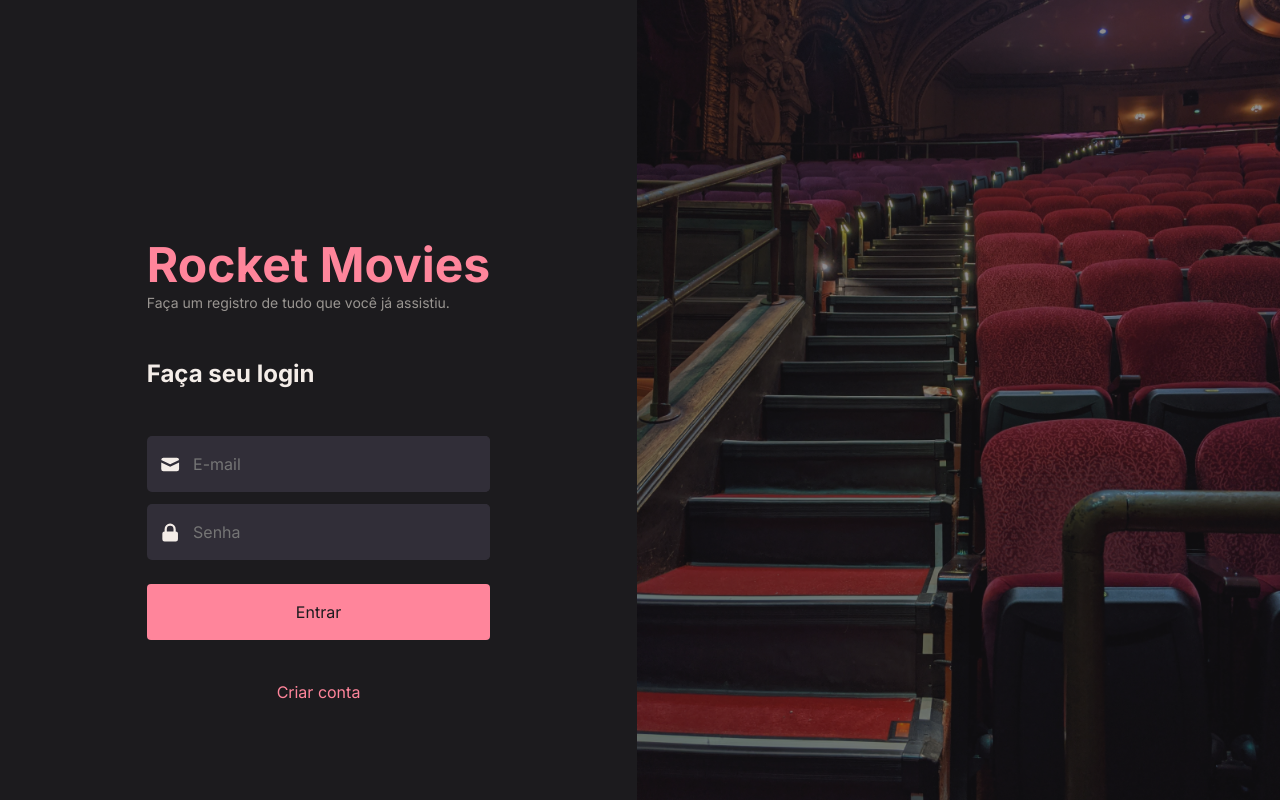
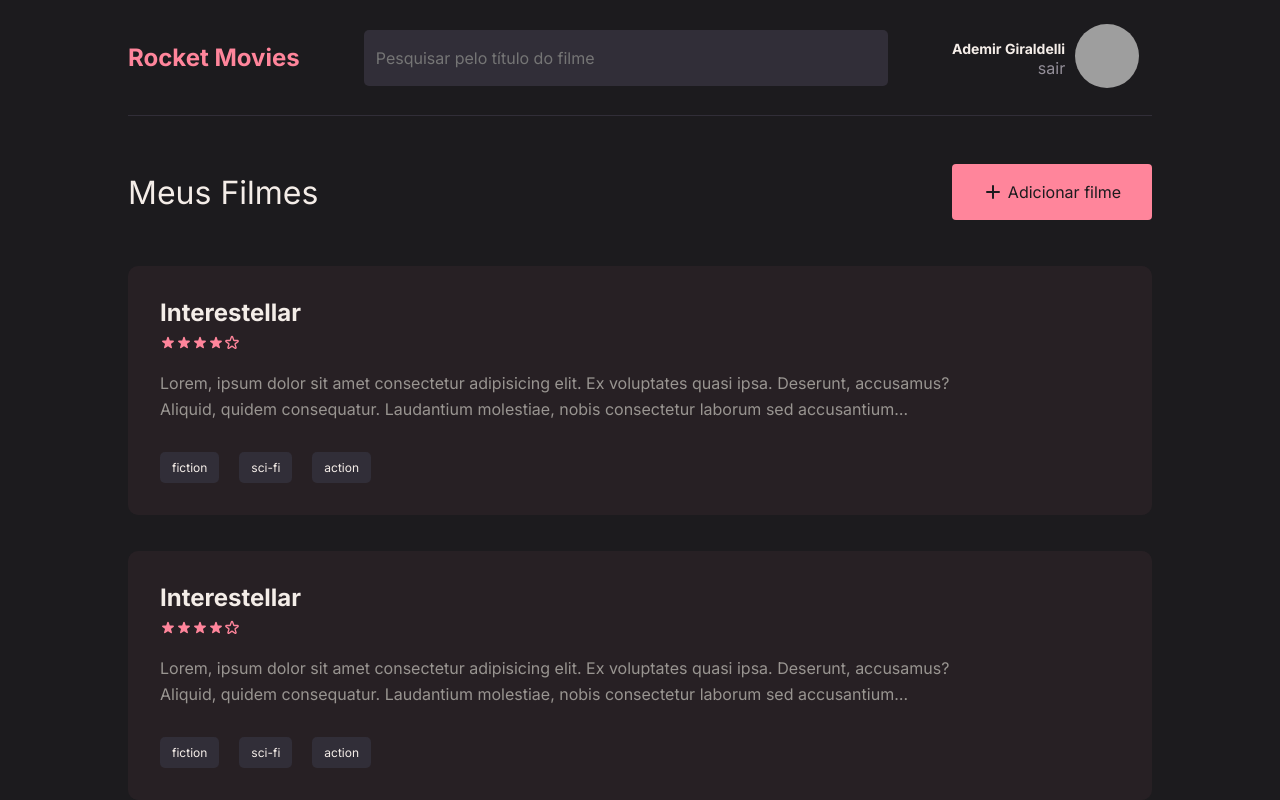
Before and after one commit to aeagiraldelli/rocketmovies, a React (Vite) app in the folder rocketmovies/: page / in a window 1280 px wide. Built offline with nearby package versions, Linux system fonts and the light colour scheme; grey boxes are pictures that could not be loaded.

Commit message:
Home page.

```diff
--- /dev/null
+++ b/rocketmovies/src/pages/Home/index.jsx
@@ -0,0 +1,74 @@
+import { HiPlus } from 'react-icons/hi';
+import { Header } from '../../components/Header';
+import { Button } from '../../components/Button';
+
+import { Container } from './style';
+import { MovieListItem } from '../../components/MovieListItem';
+
+export function Home() {
+  return (
+    <Container>
+      <div className="page-header">
+        <Header />
+      </div>
+      <header>
+        <h2>Meus Filmes</h2>
+        <div className="btn-add">
+          <Button icon={HiPlus} title="Adicionar filme" />
+        </div>
+      </header>
+      <main>
+        <section className="movie-list">
+          <MovieListItem
+            title="Interestellar"
+            rating={4}
+            tags={['fiction', 'sci-fi', 'action']}
+            description="Lorem, ipsum dolor sit amet consectetur adipisicing elit. Ex voluptates quasi ipsa. Deserunt, accusamus? Aliquid, quidem consequatur. Laudantium molestiae, nobis consectetur laborum sed accusantium exercitationem veritatis alias quae, blanditiis corrupti!"
+          />
+          <MovieListItem
+            title="Interestellar"
+            rating={4}
+            tags={['fiction', 'sci-fi', 'action']}
+            description="Lorem, ipsum dolor sit amet consectetur adipisicing elit. Ex voluptates quasi ipsa. Deserunt, accusamus? Aliquid, quidem consequatur. Laudantium molestiae, nobis consectetur laborum sed accusantium exercitationem veritatis alias quae, blanditiis corrupti!"
+          />
+          <MovieListItem
+            title="Interestellar"
+            rating={4}
+            tags={['fiction', 'sci-fi', 'action']}
+            description="Lorem, ipsum dolor sit amet consectetur adipisicing elit. Ex voluptates quasi ipsa. Deserunt, accusamus? Aliquid, quidem consequatur. Laudantium molestiae, nobis consectetur laborum sed accusantium exercitationem veritatis alias quae, blanditiis corrupti!"
+          />
+          <MovieListItem
+            title="Interestellar"
+            rating={4}
+            tags={['fiction', 'sci-fi', 'action']}
+            description="Lorem, ipsum dolor sit amet consectetur adipisicing elit. Ex voluptates quasi ipsa. Deserunt, accusamus? Aliquid, quidem consequatur. Laudantium molestiae, nobis consectetur laborum sed accusantium exercitationem veritatis alias quae, blanditiis corrupti!"
+          />
+          <MovieListItem
+            title="Interestellar"
+            rating={4}
+            tags={['fiction', 'sci-fi', 'action']}
+            description="Lorem, ipsum dolor sit amet consectetur adipisicing elit. Ex voluptates quasi ipsa. Deserunt, accusamus? Aliquid, quidem consequatur. Laudantium molestiae, nobis consectetur laborum sed accusantium exercitationem veritatis alias quae, blanditiis corrupti!"
+          />
+          <MovieListItem
+            title="Interestellar"
+            rating={4}
+            tags={['fiction', 'sci-fi', 'action']}
+            description="Lorem, ipsum dolor sit amet consectetur adipisicing elit. Ex voluptates quasi ipsa. Deserunt, accusamus? Aliquid, quidem consequatur. Laudantium molestiae, nobis consectetur laborum sed accusantium exercitationem veritatis alias quae, blanditiis corrupti!"
+          />
+          <MovieListItem
+            title="Interestellar"
+            rating={4}
+            tags={['fiction', 'sci-fi', 'action']}
+            description="Lorem, ipsum dolor sit amet consectetur adipisicing elit. Ex voluptates quasi ipsa. Deserunt, accusamus? Aliquid, quidem consequatur. Laudantium molestiae, nobis consectetur laborum sed accusantium exercitationem veritatis alias quae, blanditiis corrupti!"
+          />
+          <MovieListItem
+            title="Interestellar"
+            rating={4}
+            tags={['fiction', 'sci-fi', 'action']}
+            description="Lorem, ipsum dolor sit amet consectetur adipisicing elit. Ex voluptates quasi ipsa. Deserunt, accusamus? Aliquid, quidem consequatur. Laudantium molestiae, nobis consectetur laborum sed accusantium exercitationem veritatis alias quae, blanditiis corrupti!"
+          />
+        </section>
+      </main>
+    </Container>
+  );
+}
--- /dev/null
+++ b/rocketmovies/src/pages/Home/style.js
@@ -0,0 +1,41 @@
+import styled from 'styled-components';
+
+export const Container = styled.div`
+  height: 100vh;
+  width: 100%;
+
+  display: grid;
+  grid-template-columns: 128px auto 128px;
+  grid-template-rows: 116px auto;
+  grid-template-areas:
+    '. search .'
+    '. header .'
+    '. content .';
+
+  .page-header {
+    grid-area: search;
+  }
+
+  header {
+    grid-area: header;
+    display: flex;
+    justify-content: space-between;
+    align-items: center;
+
+    margin: 48px 0 10px;
+
+    h2 {
+      font-size: 3.2rem;
+      font-weight: normal;
+    }
+
+    .btn-add {
+      width: 200px;
+    }
+  }
+
+  main {
+    grid-area: content;
+    overflow-y: auto;
+  }
+`;
--- /dev/null
+++ b/rocketmovies/src/routes/app.routes.jsx
@@ -0,0 +1,11 @@
+import { Routes, Route } from 'react-router-dom';
+
+import { Home } from '../pages/Home';
+
+export function AppRoutes() {
+  return (
+    <Routes>
+      <Route path="/" element={<Home />} />
+    </Routes>
+  );
+}
--- a/rocketmovies/src/routes/index.jsx
+++ b/rocketmovies/src/routes/index.jsx
@@ -1,11 +1,12 @@
 import { BrowserRouter } from 'react-router-dom';
 
 import { AuthRoutes } from './auth.routes';
+import { AppRoutes } from './app.routes';
 
 export function Routes() {
   return (
     <BrowserRouter>
-      <AuthRoutes />
+      <AppRoutes />
     </BrowserRouter>
   );
 }
```
